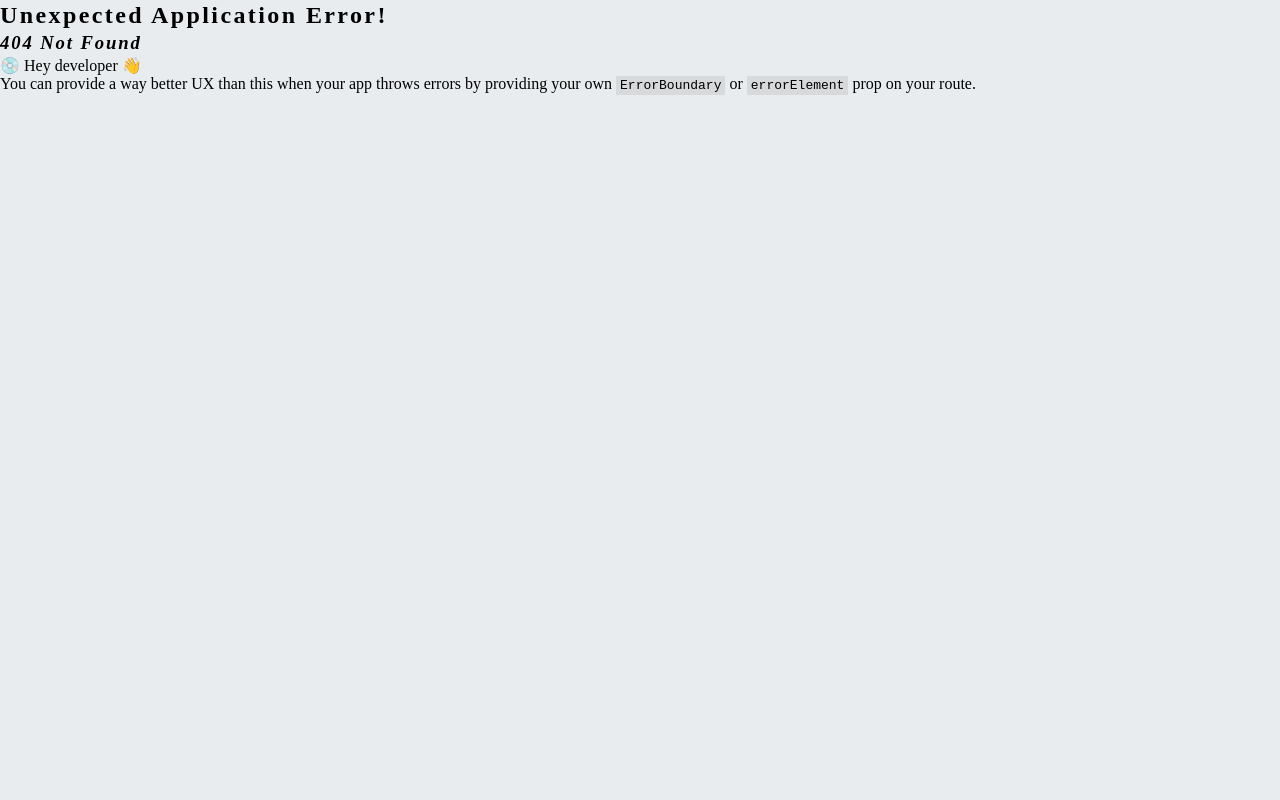
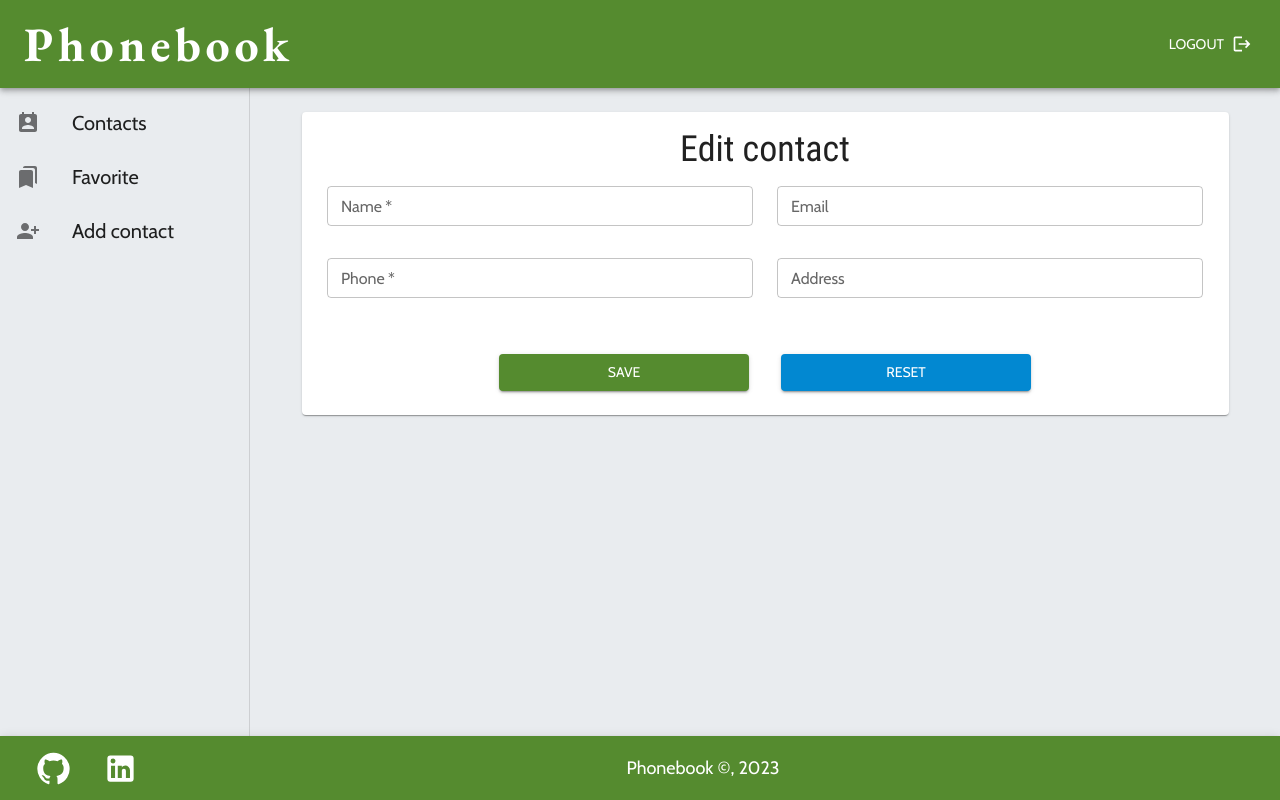
Before and after one commit to StelmakhM/phonebook, a React (Create React App) app: page /contacts/1/editcontact in a window 1280 px wide. Before the commit this address had no page. Built offline with nearby package versions, Linux system fonts and the light colour scheme; no server answers; sample sign-in values are in the browser's storage.

Commit message:
add editContact form

```diff
--- a/src/App.js
+++ b/src/App.js
@@ -8,6 +8,7 @@ import SharedLayout from "./components/SharedLayout/SharedLayout";
 import { ThemeProvider } from "@mui/material";
 import { theme } from "./styles/theme";
 import AddContactForm from "./components/AddContactForm/AddContactForm";
+import ModalEditContact from "./components/ModalEditContact/ModalEditContact";
 
 const router = createBrowserRouter([
 	{
@@ -46,6 +47,15 @@ const router = createBrowserRouter([
 				),
 			},
 			{
+				path: "/contacts/:id/editcontact",
+				element: (
+					<ProtectedRoute
+						component={ModalEditContact}
+						redirect="/register"
+					/>
+				),
+			},
+			{
 				path: "/contacts/addcontact",
 				element: (
 					<ProtectedRoute
--- a/src/components/ContactDetails/ContactDetails.jsx
+++ b/src/components/ContactDetails/ContactDetails.jsx
@@ -53,7 +53,7 @@ export default function ContactDetails() {
 		);
 	};
 
-	const onRemoveBtnClick = (id) => {
+	const onConfirmDeleteClick = (id) => {
 		return () => {
 			dispatch(removeContactById(id));
 			navigate("/contacts");
@@ -64,7 +64,7 @@ export default function ContactDetails() {
 		setisDialogOpen(false);
 	};
 
-	const deleteBtnClick = () => {
+	const onDeleteBtnClick = () => {
 		setisDialogOpen(true);
 	};
 
@@ -160,7 +160,7 @@ export default function ContactDetails() {
 							TransitionProps={{ timeout: 400 }}
 							title="Edit contact"
 						>
-							<IconButton>
+							<IconButton onClick={() => navigate("editcontact")}>
 								<EditIcon />
 							</IconButton>
 						</Tooltip>
@@ -170,7 +170,7 @@ export default function ContactDetails() {
 							TransitionProps={{ timeout: 400 }}
 							title="Delete contact"
 						>
-							<IconButton onClick={deleteBtnClick}>
+							<IconButton onClick={onDeleteBtnClick}>
 								<DeleteIcon />
 							</IconButton>
 						</Tooltip>
@@ -182,7 +182,7 @@ export default function ContactDetails() {
 				onDialogClose={onDialogClose}
 				dialogTitle="Confirm contact delete"
 				dialogtText={`Are you sure you would like to delete ${name} from your phonebook?`}
-				onConfirm={onRemoveBtnClick(_id)}
+				onConfirm={onConfirmDeleteClick(_id)}
 			/>
 		</Box>
 	);
--- a/src/components/ModalEditContact/ModalEditContact.jsx
+++ b/src/components/ModalEditContact/ModalEditContact.jsx
@@ -1,82 +1,173 @@
 import { useFormik } from "formik";
 import { useDispatch, useSelector } from "react-redux";
-import { updateContactById } from "../../redux/contacts/contactsThunk";
+import {
+	getContactById,
+	updateContactById,
+} from "../../redux/contacts/contactsThunk";
 import { editContactSchema } from "../../utils/validationSchema";
-import { Wrapper, CssTextField } from "../RegisterForm/RegisterForm.styled";
+import { Box, CardContent, Typography } from "@mui/material";
+import {
+	StyledButton,
+	StyledCard,
+	StyledForm,
+	StyledTextField,
+} from "./ModalEditContact.styled";
+import { useEffect } from "react";
+import { useNavigate, useParams } from "react-router";
 
-export default function ModalEditContact({ hideModal }) {
+export default function ModalEditContact() {
+	const dispatch = useDispatch();
+	const navigate = useNavigate();
+
+	const { id } = useParams();
+
 	const { contactDetails } = useSelector((state) => state.contacts);
-	const dispatch = useDispatch();
 	const { name, email, phone, address, _id } = contactDetails;
+
+	useEffect(() => {
+		dispatch(getContactById(id));
+	}, [dispatch, id]);
+
+	const initialValues = {
+		name: name || "",
+		email: email || "",
+		phone: phone || "",
+		address: address || "",
+	};
+
 	const formik = useFormik({
-		initialValues: {
-			name,
-			email,
-			phone,
-			address,
-		},
+		initialValues,
 		validationSchema: editContactSchema,
-		onSubmit: (values, actions) => {
+		onSubmit: (values) => {
 			dispatch(
 				updateContactById({
 					id: _id,
 					data: values,
 				})
 			);
-			actions.resetForm();
-			hideModal();
+			navigate(`/contacts/${id}`);
 		},
 	});
+
+	useEffect(() => {
+		if (contactDetails) {
+			formik.setValues(initialValues);
+		}
+	}, [contactDetails]);
+
+	const { values, handleChange, handleSubmit, errors, touched, handleReset } =
+		formik;
 	return (
-		<Wrapper onSubmit={formik.handleSubmit}>
-			<CssTextField
+		<Box pt={3} width={1}>
+			<StyledCard>
+				<CardContent>
+					<Typography
+						paragraph
+						variant="h3"
+						textAlign="center"
+						sx={{
+							fontSize: { xs: "24px", sm: "32px", md: "36px" },
+						}}
+					>
+						Edit contact
+					</Typography>
+					<StyledForm
+						component="form"
+						noValidate
+						autoComplete="off"
+						onSubmit={handleSubmit}
+					>
+						<Box
+							sx={{ display: { lg: "flex" } }}
+							gap={3}
+							justifyContent="center"
+						>
+							<Box>
+								<StyledTextField
+									required
 									type="text"
 									size="small"
 									name="name"
 									label="Name"
 									variant="outlined"
-				value={formik.values.name}
-				onChange={formik.handleChange}
-				error={formik.touched.name && Boolean(formik.errors.name)}
-				helperText={formik.touched.name && formik.errors.name}
+									value={values.name}
+									onChange={handleChange}
+									error={touched.name && Boolean(errors.name)}
+									helperText={touched.name && errors.name}
 								/>
-			<CssTextField
+								<StyledTextField
+									required
+									type="tel"
+									size="small"
+									name="phone"
+									label="Phone"
+									variant="outlined"
+									value={values.phone}
+									onChange={handleChange}
+									error={
+										touched.phone && Boolean(errors.phone)
+									}
+									helperText={touched.phone && errors.phone}
+								/>
+							</Box>
+							<Box>
+								<StyledTextField
 									type="email"
 									size="small"
 									name="email"
 									label="Email"
 									variant="outlined"
-				value={formik.values.email}
-				onChange={formik.handleChange}
-				error={formik.touched.email && Boolean(formik.errors.email)}
-				helperText={formik.touched.email && formik.errors.email}
+									value={values.email}
+									onChange={handleChange}
+									error={
+										touched.email && Boolean(errors.email)
+									}
+									helperText={touched.email && errors.email}
 								/>
-			<CssTextField
-				type="tel"
-				size="small"
-				name="phone"
-				label="Phone"
-				variant="outlined"
-				value={formik.values.phone}
-				onChange={formik.handleChange}
-				error={formik.touched.phone && Boolean(formik.errors.phone)}
-				helperText={formik.touched.phone && formik.errors.phone}
-			/>
-			<CssTextField
+
+								<StyledTextField
 									type="text"
 									size="small"
 									name="address"
 									label="Address"
 									variant="outlined"
-				value={formik.values.address}
-				onChange={formik.handleChange}
-				error={formik.touched.address && Boolean(formik.errors.address)}
-				helperText={formik.touched.address && formik.errors.address}
+									value={values.address}
+									onChange={handleChange}
+									error={
+										touched.address &&
+										Boolean(errors.address)
+									}
+									helperText={
+										touched.address && errors.address
+									}
 								/>
-			<button type="submit">Save changes</button>
-			<button type="button" onClick={hideModal}>
-				Close
-			</button>
-		</Wrapper>
+							</Box>
+						</Box>
+						<Box
+							display="flex"
+							justifyContent="center"
+							gap={{ xs: 2, lg: 4 }}
+							flexWrap="wrap"
+						>
+							<StyledButton
+								type="submit"
+								variant="contained"
+								color="primary"
+							>
+								Save
+							</StyledButton>
+							<StyledButton
+								type="button"
+								variant="contained"
+								color="info"
+								onClick={handleReset}
+							>
+								Reset
+							</StyledButton>
+						</Box>
+					</StyledForm>
+				</CardContent>
+			</StyledCard>
+		</Box>
 	);
 }
--- a/src/components/ModalEditContact/ModalEditContact.styled.js
+++ b/src/components/ModalEditContact/ModalEditContact.styled.js
@@ -0,0 +1,36 @@
+import { styled } from "@mui/system";
+import { TextField, Button, Card } from "@mui/material";
+
+export const StyledCard = styled(Card)(({ theme }) => ({
+	width: "95%",
+	margin: "0 auto",
+	[theme.breakpoints.up("sm")]: {
+		width: "90%",
+	},
+}));
+
+export const StyledForm = styled("form")(({ theme }) => ({
+	display: "flex",
+	flexDirection: "column",
+	[theme.breakpoints.up("lg")]: {
+		gap: theme.spacing(3),
+	},
+}));
+
+export const StyledTextField = styled(TextField)(({ theme }) => ({
+	position: "relative",
+	width: "100%",
+	marginBottom: theme.spacing(4),
+	[".css-132mu4n-MuiFormHelperText-root.Mui-error"]: {
+		position: "absolute",
+		bottom: 0,
+		left: 0,
+		transform: "translateY(100%)",
+	},
+}));
+
+export const StyledButton = styled(Button)(({ theme }) => ({
+	minWidth: "90px",
+	flexGrow: "1",
+	maxWidth: "250px",
+}));
```
Also changed, not shown: src/components/Modal/Modal.jsx (deleted, +0 -30 lines), src/components/Modal/Modal.styled.js (deleted, +0 -24 lines), src/components/ModalConfirmDelete/ModalConfirmDelete.jsx (deleted, +0 -20 lines), src/components/Footer/Footer.styled.js (added). Lines whose indentation alone changed are shown as unchanged.
